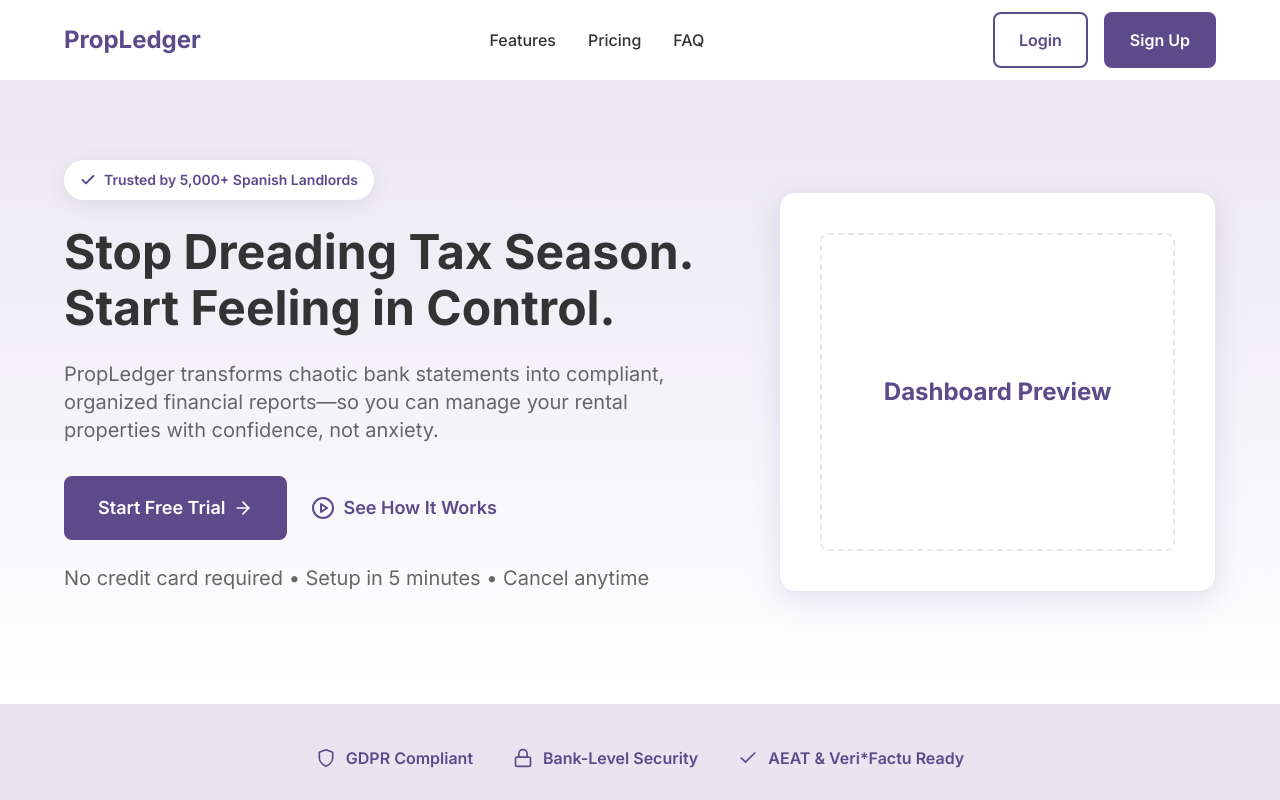
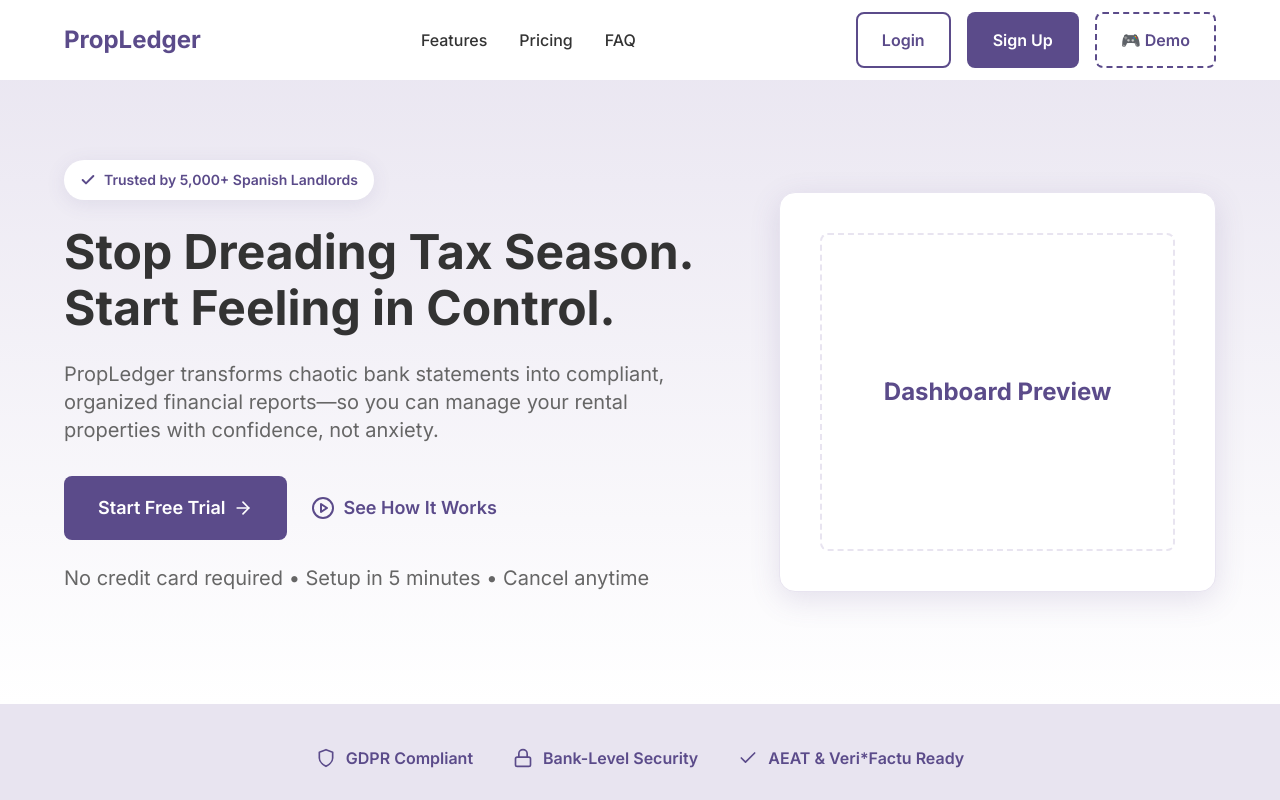
Before and after one commit to davidlpuk/property-ledger, a React (Vite) app in the folder code/propledger/: page / in a window 1280 px wide. Shown: the top 800 px of the page. Built offline with nearby package versions, Linux system fonts and the light colour scheme.

Commit message:
Fix Vercel build: use npm instead of pnpm, add vercel.json for SPA routing

```diff
--- a/code/propledger/src/App.tsx
+++ b/code/propledger/src/App.tsx
@@ -1,5 +1,5 @@
 import React, { Suspense, useEffect, useState } from 'react';
-import { BrowserRouter, Routes, Route, Navigate } from 'react-router-dom';
+import { BrowserRouter, Routes, Route, Navigate, useSearchParams, useNavigate } from 'react-router-dom';
 import { AuthProvider, useAuth } from './contexts/AuthContext';
 import { Layout } from './components/Layout';
 import { Onboarding } from './components/Onboarding';
@@ -33,13 +33,19 @@
 }
 
 function ProtectedRoute({ children }: { children: React.ReactNode }) {
-  const { user, loading } = useAuth();
+  const { user, loading, isDemo } = useAuth();
   const [checkingOnboarding, setCheckingOnboarding] = useState(true);
   const [needsOnboarding, setNeedsOnboarding] = useState(false);
 
   useEffect(() => {
     async function checkOnboarding() {
       if (!user) {
+        setCheckingOnboarding(false);
+        return;
+      }
+      // Skip onboarding check in demo mode
+      if (isDemo) {
+        setNeedsOnboarding(false);
         setCheckingOnboarding(false);
         return;
       }
@@ -53,7 +59,7 @@
       setCheckingOnboarding(false);
     }
     if (!loading) checkOnboarding();
-  }, [user, loading]);
+  }, [user, loading, isDemo]);
 
   if (loading || checkingOnboarding) {
     return (
@@ -80,6 +86,30 @@
   return user ? <Navigate to="/dashboard" replace /> : <LandingPage />;
 }
 
+// Demo mode callback - enables demo and redirects to dashboard
+function DemoCallback() {
+  const { enableDemoMode, user } = useAuth();
+  const navigate = useNavigate();
+
+  useEffect(() => {
+    enableDemoMode();
+    // Small delay to ensure state is updated before redirect
+    const timer = setTimeout(() => {
+      navigate('/dashboard', { replace: true });
+    }, 100);
+    return () => clearTimeout(timer);
+  }, [enableDemoMode, navigate]);
+
+  return (
+    <div className="min-h-screen bg-neutral-50 flex items-center justify-center">
+      <div className="text-center">
+        <div className="animate-spin rounded-full h-8 w-8 border-b-2 border-brand-500 mx-auto mb-4"></div>
+        <p className="text-neutral-600">Starting demo mode...</p>
+      </div>
+    </div>
+  );
+}
+
 function App() {
   return (
     <AuthProvider>
@@ -88,6 +118,7 @@
           <Routes>
             <Route path="/" element={<HomeRoute />} />
             <Route path="/login" element={<Login />} />
+            <Route path="/demo" element={<DemoCallback />} />
             <Route
               path="/dashboard"
               element={
--- a/code/propledger/src/contexts/AuthContext.tsx
+++ b/code/propledger/src/contexts/AuthContext.tsx
@@ -5,9 +5,11 @@
 interface AuthContextType {
   user: User | null;
   loading: boolean;
+  isDemo: boolean;
   signIn: (email: string, password: string) => Promise<{ error: Error | null }>;
   signUp: (email: string, password: string) => Promise<{ error: Error | null }>;
   signOut: () => Promise<void>;
+  enableDemoMode: () => void;
 }
 
 const AuthContext = createContext<AuthContextType | undefined>(undefined);
@@ -15,6 +17,7 @@
 export function AuthProvider({ children }: { children: React.ReactNode }) {
   const [user, setUser] = useState<User | null>(null);
   const [loading, setLoading] = useState(true);
+  const [isDemo, setIsDemo] = useState(false);
 
   useEffect(() => {
     async function loadUser() {
@@ -57,7 +60,7 @@
             id: data.user.id,
             email: data.user.email,
           });
-        } catch {}
+        } catch { }
       }
       return { error: null };
     } catch (e) {
@@ -67,10 +70,29 @@
 
   async function signOut() {
     await supabase.auth.signOut();
+    setIsDemo(false);
+  }
+
+  function enableDemoMode() {
+    setIsDemo(true);
+    // Create a fake user for demo mode
+    setUser({
+      id: 'demo-user-id',
+      email: 'demo@example.com',
+      created_at: new Date().toISOString(),
+      updated_at: new Date().toISOString(),
+      aud: 'authenticated',
+      role: 'authenticated',
+      email_confirmed_at: new Date().toISOString(),
+      phone_confirmed_at: '',
+      last_sign_in_at: new Date().toISOString(),
+      app_metadata: {},
+      user_metadata: {},
+    } as User);
   }
 
   return (
-    <AuthContext.Provider value={{ user, loading, signIn, signUp, signOut }}>
+    <AuthContext.Provider value={{ user, loading, isDemo, signIn, signUp, signOut, enableDemoMode }}>
       {children}
     </AuthContext.Provider>
   );
--- a/code/propledger/src/pages/LandingPage.tsx
+++ b/code/propledger/src/pages/LandingPage.tsx
@@ -196,6 +196,7 @@
             <div className="auth-buttons">
               <Link to="/login" className="btn btn-outline">Login</Link>
               <Link to="/login?signup=true" className="btn btn-primary">Sign Up</Link>
+              <Link to="/demo" className="btn btn-outline ml-2" style={{ borderStyle: 'dashed' }}>🎮 Demo</Link>
             </div>
             <button className="mobile-toggle" onClick={toggleMobileMenu} aria-label="Toggle Menu">
               <svg width="24" height="24" viewBox="0 0 24 24" fill="none" stroke="currentColor" strokeWidth="2" strokeLinecap="round" strokeLinejoin="round"><line x1="3" y1="12" x2="21" y2="12"></line><line x1="3" y1="6" x2="21" y2="6"></line><line x1="3" y1="18" x2="21" y2="18"></line></svg>
--- a/code/propledger/src/pages/Login.tsx
+++ b/code/propledger/src/pages/Login.tsx
@@ -121,6 +121,14 @@
                   {isSignUp ? 'Already have an account? Sign in' : "Don't have an account? Sign up"}
                 </button>
               </div>
+              <div className="mt-4 text-center">
+                <a
+                  href="/demo"
+                  className="text-sm text-neutral-500 hover:text-brand-500"
+                >
+                  🎮 Try demo mode (no login required)
+                </a>
+              </div>
             </>
           )}
         </div>
--- /dev/null
+++ b/code/propledger/src/types/recharts.d.ts
@@ -0,0 +1,16 @@
+// Type declarations to fix recharts compatibility issues with React 19/TypeScript
+declare module 'recharts' {
+    import { ComponentType } from 'react';
+
+    export const Bar: ComponentType<any>;
+    export const BarChart: ComponentType<any>;
+    export const XAxis: ComponentType<any>;
+    export const YAxis: ComponentType<any>;
+    export const CartesianGrid: ComponentType<any>;
+    export const Tooltip: ComponentType<any>;
+    export const Legend: ComponentType<any>;
+    export const ResponsiveContainer: ComponentType<any>;
+    export const Cell: ComponentType<any>;
+    export const Pie: ComponentType<any>;
+    export const PieChart: ComponentType<any>;
+}
--- a/code/propledger/tsconfig.app.json
+++ b/code/propledger/tsconfig.app.json
@@ -37,6 +37,7 @@
     "noUncheckedSideEffectImports": false
   },
   "include": [
-    "src"
+    "src",
+    "src/types"
   ]
 }
```
Also changed, not shown: code/propledger/package.json (+7 -7 lines), code/propledger/vercel.json (added), 2 other files (tests, documents, lock files or other folders). Lines whose indentation alone changed are shown as unchanged.
